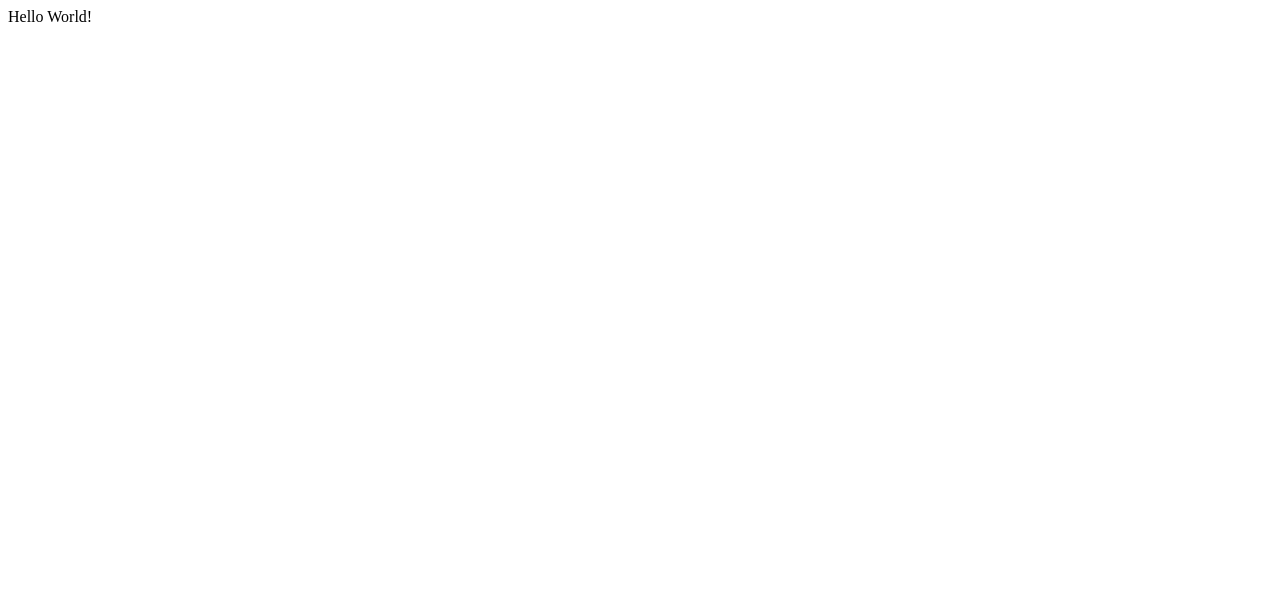
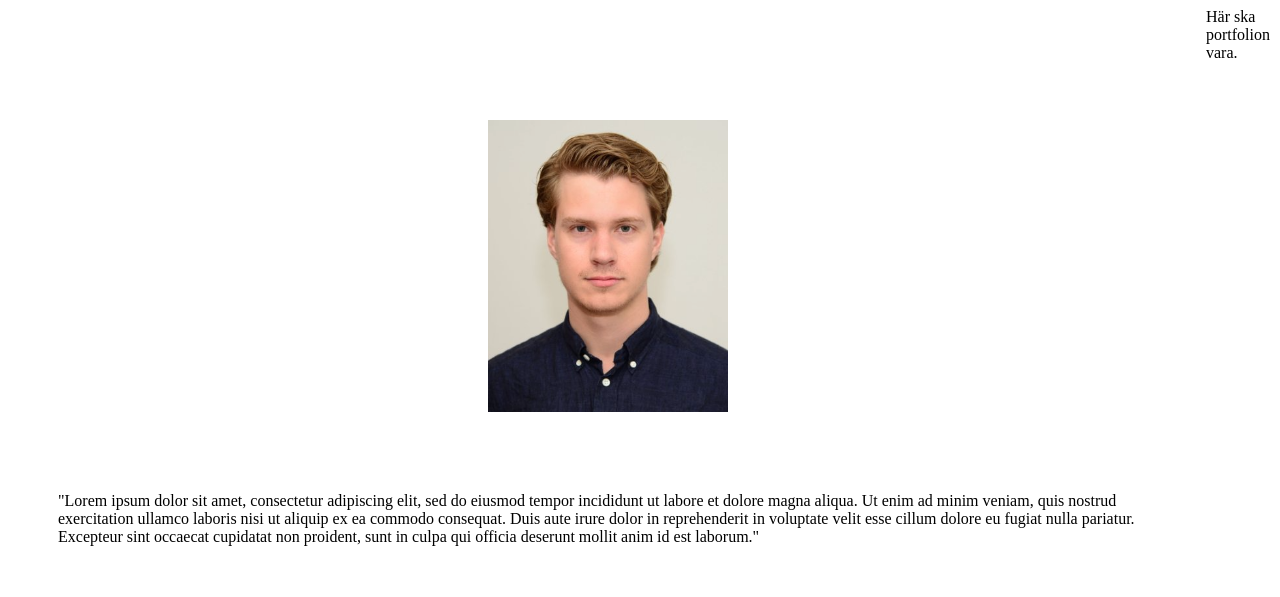
Before and after one commit to marthed/projects, a website: page public/index.html in a window 1280 px wide. Drawn offline with Linux system fonts and the light colour scheme.

Commit message:
Basic outline

```diff
--- a/public/index.html
+++ b/public/index.html
@@ -2,10 +2,21 @@
 <html>
   <head>
     <title>Projects and Stuff</title>
+    <link rel="stylesheet" href="styles.css">
   </head>
   <body>
-    Hello World!
+    <div id="main-container">
+      <div id="about-me">
+        <div id="about-me__image-container">
+          <img src="./images/profilepic.png" width="20%" height="20%">
+        </div>
+        <div id="about-me__text-container">
+            "Lorem ipsum dolor sit amet, consectetur adipiscing elit, sed do eiusmod tempor incididunt ut labore et dolore magna aliqua. Ut enim ad minim veniam, quis nostrud exercitation ullamco laboris nisi ut aliquip ex ea commodo consequat. Duis aute irure dolor in reprehenderit in voluptate velit esse cillum dolore eu fugiat nulla pariatur. Excepteur sint occaecat cupidatat non proident, sunt in culpa qui officia deserunt mollit anim id est laborum."
+        </div>
+      </div>
+      <div id="portfolio">
+        Här ska portfolion vara.
+      </div>
+    </div>
   </body>
-
-
 </html>
--- /dev/null
+++ b/public/styles.css
@@ -0,0 +1,37 @@
+#main-container {
+  display: flex;
+  margin: 2px;
+}
+
+#about-me {
+  display: block;
+  flex-basis: auto;
+  flex-grow: 0.5;
+}
+
+#about-me__image-container {
+  display: flex;
+  flex-basis: auto;
+  flex-grow: 1;
+  justify-content: center;
+  margin-top: 7em;
+}
+
+#about-me__image-container > img {
+  border: 10px;
+}
+
+#about-me__text-container {
+  display: flex;
+  flex-basis: auto;
+  flex-grow: 1;
+  justify-content: center;
+  margin-top: 2em;
+  padding: 3em;
+}
+
+#portfolio {
+  display: block;
+  flex-basis: auto;
+  flex-grow: 0.5;
+}
```
Also changed, not shown: public/images/profilepic.png (added), 2 other files.
